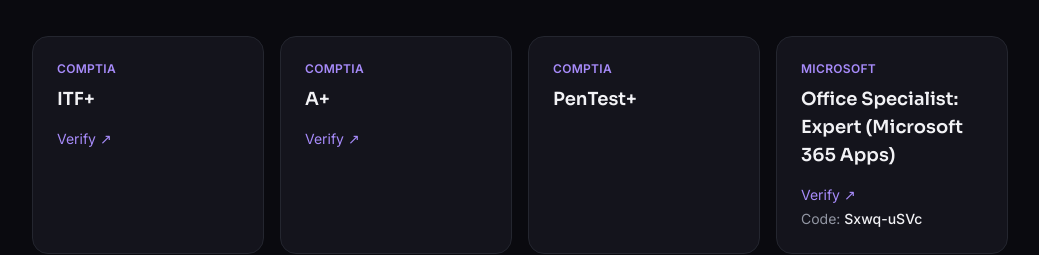
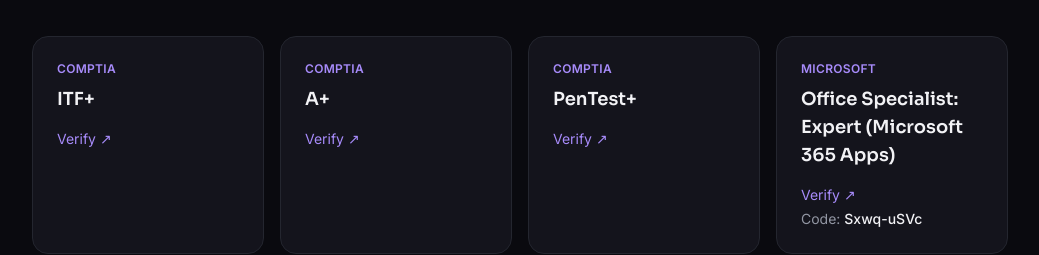
Before and after one commit to garrett-lane/personal-portfolio, a React (Vite) app: page / in a window 1280 px wide. Shown: the part 3080-3335 px from the top of the page, without its empty margins (120-1159 px from the left). Built offline with nearby package versions, Linux system fonts and the light colour scheme.

Commit message:
added pentest+

```diff
--- a/src/data/content.ts
+++ b/src/data/content.ts
@@ -118,7 +118,8 @@ export const credentials: Credential[] = [
   {
     name: "PenTest+",
     issuer: "CompTIA",
-    // TODO: add verification link (same certmetrics format as above).
+    verifyHref:
+      "https://cp.certmetrics.com/CompTIA/en/public/verify/credential/ff1de78a44c54dac80bf16b7e586cd3d",
   },
   {
     name: "Office Specialist: Expert (Microsoft 365 Apps)",
```
